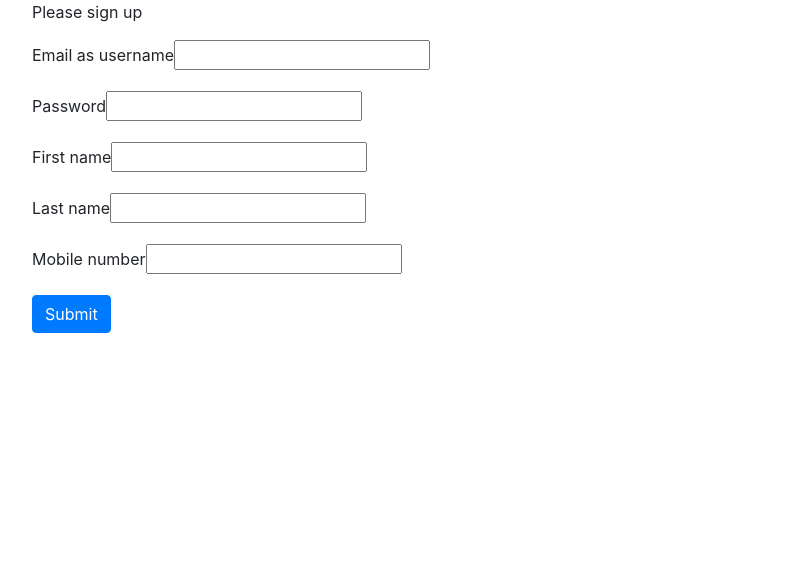
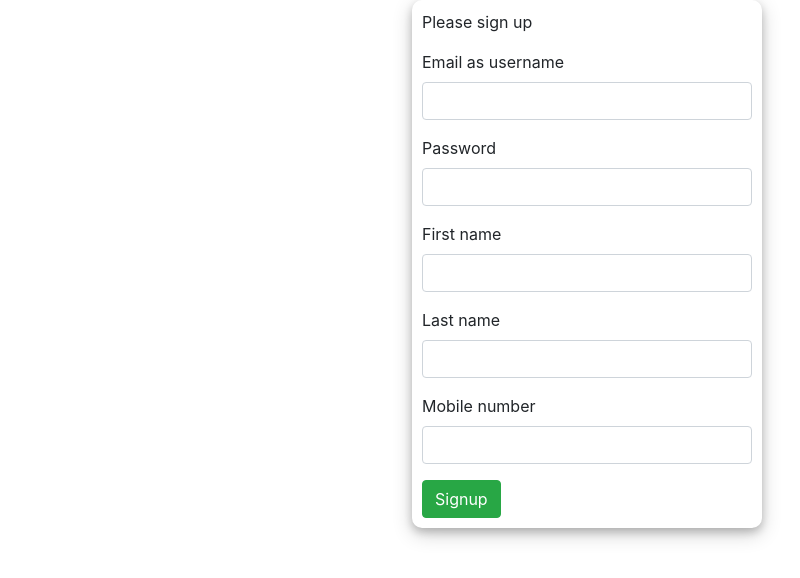
Before and after one commit to tradecoder/lottery-winners, a React (Create React App) app: page /signup in a window 1280 px wide. Shown: the top 578 px of the page, without its empty margins (53-853 px from the left). Built offline with nearby package versions, Linux system fonts and the light colour scheme.

Commit message:
added css to login logout and signup

```diff
--- a/src/components/login.component.js
+++ b/src/components/login.component.js
@@ -40,16 +40,16 @@ export default function Login(){
     function renderLogin(){
         if(!localStorage.getItem("localUser") && !localStorage.getItem("localUserId")){
             return(
-                <div>
+                <div className="login">
                     <p>Please Login to Continue</p>
                     <form onSubmit={onSubmitLogin}>
                         <div className="form-group">
                             <label>Username</label>
-                            <input type="text" placeholder="Email address" onChange={onChangeEmail} required />
+                            <input type="text" placeholder="Email address" onChange={onChangeEmail} className="form-control" required />
                         </div>
                         <div className="form-group">
                             <label>Password</label>
-                            <input type="password" placeholder="Password" onChange={onChangePassword} required />
+                            <input type="password" placeholder="Password" onChange={onChangePassword} className="form-control" required />
                         </div>
                         <div>
                             <button className="btn btn-primary" type="submit">Login</button>
@@ -60,8 +60,8 @@ export default function Login(){
 
         } else {
             return(
-                <div className="body-part shadow">
-                <p>Hi {localStorage.getItem('localFirstName')} ! </p>
+                <div className="login">
+                <p className="text-success">Hi {localStorage.getItem('localFirstName')} ! </p>
                 <h4 className="text-success">Your are welcome! </h4>
                 <p className="text-secondary">Please select an item from the menu to continue.</p>
         </div>
--- a/src/components/signup.component.js
+++ b/src/components/signup.component.js
@@ -11,32 +11,32 @@ export default function Signup(){
     function renderSignup(){
         if(!localStorage.getItem("localUser") && !localStorage.getItem("localUserId")){
             return(
-                <div>
+                <div className="signup">
                     <p>Please sign up</p>
                     <div>
                         <form onSubmit={onSubmitSignup}>
                             <div className="form-group">
                                 <label>Email as username</label>
-                                <input type="email"/>
+                                <input className="form-control" type="email"/>
                             </div>
                             <div className="form-group">
                                 <label>Password</label>
-                                <input type="password" />
+                                <input className="form-control" type="password" />
                             </div>
                             <div className="form-group">
                                 <label>First name</label>
-                                <input type="text"/>
+                                <input className="form-control" type="text"/>
                             </div>
                             <div className="form-group">
                                 <label>Last name</label>
-                                <input type="text"/>
+                                <input className="form-control" type="text"/>
                             </div>
                             <div className="form-group">
                                 <label>Mobile number</label>
-                                <input type="text"/>
+                                <input className="form-control" type="text"/>
                             </div>
                             <div>
-                                <button className="btn btn-primary" type="submit">Submit</button>
+                                <button className="btn btn-success" type="submit">Signup</button>
                             </div>
                         </form>
                     </div>
--- a/src/index.css
+++ b/src/index.css
@@ -11,3 +11,10 @@ code {
   font-family: source-code-pro, Menlo, Monaco, Consolas, 'Courier New',
     monospace;
 }
+.signup, .login, .logout{
+  max-width:350px;
+  margin:auto;
+  box-shadow: 0 4px 8px 0 rgba(0, 0, 0, 0.2), 0 6px 20px 0 rgba(0, 0, 0, 0.19);
+  padding: 10px;
+  border-radius: 10px;
+}
```
